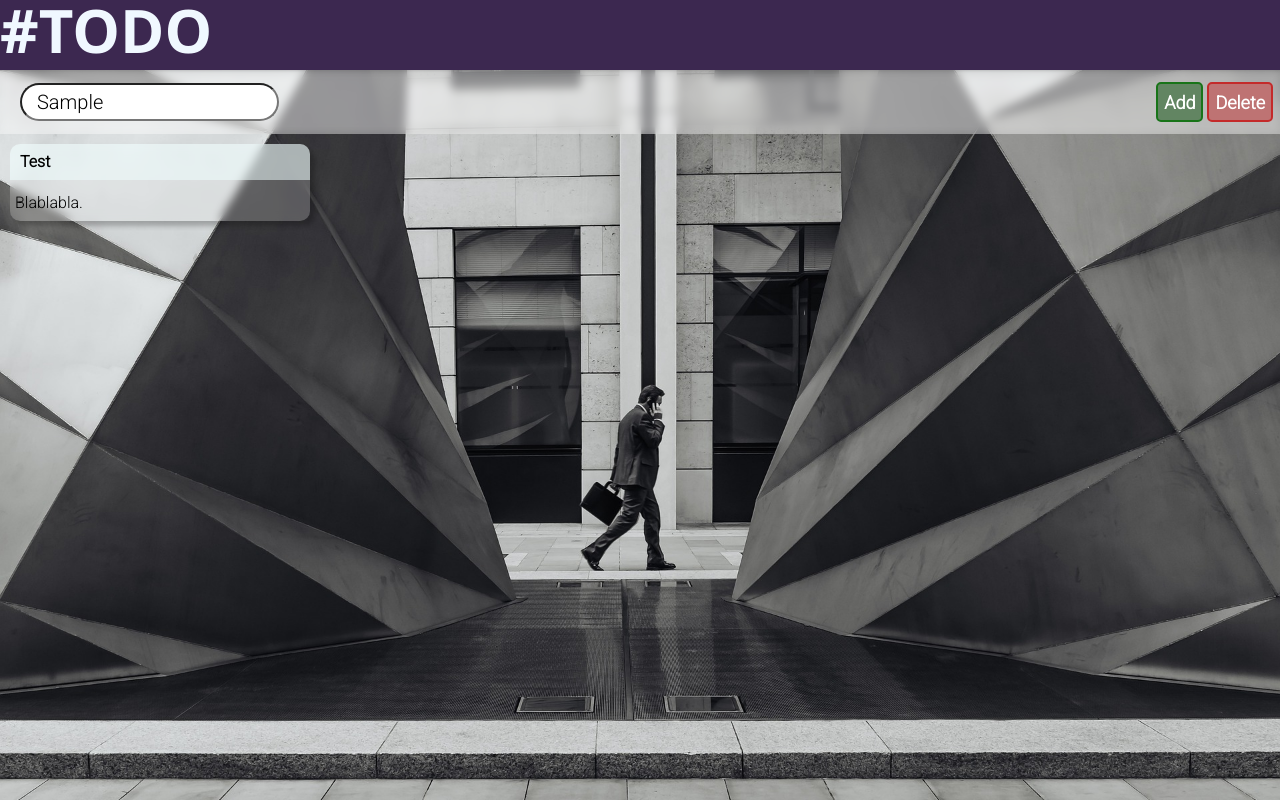
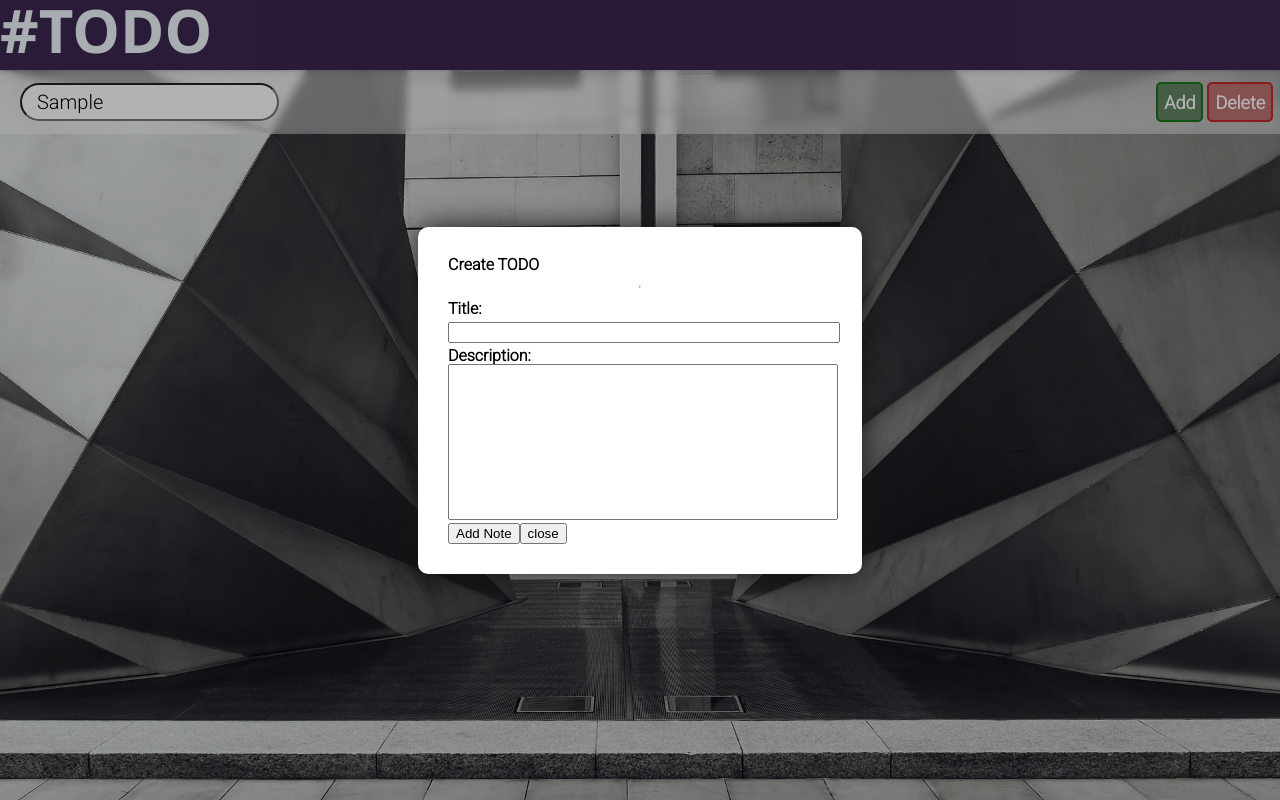
Before and after one commit to Snaakn/Kanban-Board, a Vue app: page / in a window 1280 px wide. Both pictures are taken after typing "Sample" into the empty fields and a click on the button "Add". Built offline with nearby package versions, Linux system fonts and the light colour scheme.

Commit message:
Added create dialog functionality.

```diff
--- a/package.json
+++ b/package.json
@@ -10,7 +10,7 @@
   "dependencies": {
     "vue": "^3.2.47",
     "vue-router": "^4.1.6",
-    "vuedraggable": "^2.24.3"
+    "vuedraggable": "^4.1.0"
   },
   "devDependencies": {
     "@vitejs/plugin-vue": "^4.0.0",
--- a/src/App.vue
+++ b/src/App.vue
@@ -1,60 +1,185 @@
 <script setup>
-  import Toolbar from './components/Toolbar.vue';
-  import TodoItem from './components/TodoItem.vue';
-  // import { RouterLink, RouterView } from 'vue-router'
-  import { ref } from 'vue';
-  // const todos = ref([{title:"",text:""}])
-   const todos = ref([])
+import Toolbar from "./components/Toolbar.vue";
+import TodoItem from "./components/TodoItem.vue";
+import draggable from "vuedraggable";
 
+// import { RouterLink, RouterView } from 'vue-router'
+import { ref } from "vue";
+const todos = ref([]);
+const nextId = ref(0);
+const newTitle = ref("");
+const newText = ref("");
+const showCreateDialog = ref(false)
+
+// Create todo dialog
+const validateNewNote = () => {
+  let inputTitle = document.getElementById("inputTitle")
+  let note = document.getElementById("note")
+
+  if (newTitle.value == "") {
+    inputTitle.className="input-invalid";
+    console.log("Title is empty")
+    return false;
+  }
+  inputTitle.className="input-valid"
+
+  if(newText.value == ""){
+    note.className="input-invalid";
+    return false;
+  }
+  note.className="input-valid"
+
+  return true;
+}
+
+const createNewNote = () => {
+  if (!validateNewNote()) return;
+
+  todos.value.push({
+    id: nextId.value,
+    title: newTitle.value,
+    text: newText.value
+  })
+  ++nextId.value;
+  closeAndClear()
+}
+
+const closeAndClear = () => {
+    newTitle.value = "";
+    newText.value = "";
+    showCreateDialog.value = false;
+  }
+  const toggleDialog =() =>{
+    showCreateDialog.value = !showCreateDialog.value;
+  }
 
 </script>
 
 <template>
-  <link rel="preconnect" href="https://fonts.googleapis.com">
-  <link rel="preconnect" href="https://fonts.gstatic.com" crossorigin>
-  <link href="https://fonts.googleapis.com/css2?family=Roboto:wght@300&display=swap" rel="stylesheet">
+  <link rel="preconnect" href="https://fonts.googleapis.com" />
+  <link rel="preconnect" href="https://fonts.gstatic.com" crossorigin />
+  <link
+    href="https://fonts.googleapis.com/css2?family=Roboto:wght@300&display=swap"
+    rel="stylesheet"
+  />
+  <div class="overlay" v-if="showCreateDialog">
+    <div class="create-dialog">
+      <h1>Create TODO</h1>
+      <hr>
+      <h2>Title:</h2>
+      <input
+        type="text"
+        required="required"
+        id="inputTitle"
+        v-model="newTitle"
+      />
+      <div>
+        Description:
+        <textarea
+          required="required"
+          v-model="newText"
+          name="note"
+          id="note"
+          ref="note"
+          cols="30"
+          rows="10"
+        ></textarea>
+        <button @click="createNewNote()">Add Note</button>
+        <button class="close" @click="closeAndClear">close</button>
+      </div>
+    </div>
+  </div>
 
   <header>
     <h1>#TODO</h1>
   </header>
-  <body>
+  <main>
     <div class="toolbar-container">
-      <Toolbar :todos="todos"/>
+      <Toolbar :todos="todos" :toggleDialog="toggleDialog"/>
     </div>
-    <!-- {{todos}} -->
-    <TodoItem v-for="todo in todos" :todo="todo"/>
+    <!-- {{ todos }} -->
 
-  </body>
-  <div>
-  </div>
+    <draggable :list="todos" item-key="id">
+      <template #item="{ element: todo }">
+        <TodoItem :todo="todo" />
+      </template>
+    </draggable>
+  </main>
+
   <!-- <RouterView /> -->
 </template>
 
 <style scoped>
-body {
-
+.create-todo-dialog {
+  display: block;
+  position: absolute;
+  top: 50%;
+  align-items: center;
 }
-header{
+header {
   background-color: rgb(60, 40, 80);
   height: 70px;
   width: 100%;
-  /* margin-bottom: 20px; */
   filter: drop-shadow(0 0 2px #000000);
   overflow: hidden;
   user-select: none;
 }
 header h1 {
-  color:aliceblue;
-  font-weight:bolder;
+  color: aliceblue;
+  font-weight: bolder;
   font-size: 60px;
-  font-family:'Segoe UI', Tahoma, Geneva, Verdana, sans-serif;
+  font-family: "Segoe UI", Tahoma, Geneva, Verdana, sans-serif;
 }
 
-  .toolbar-container {
+.toolbar-container {
   /* background: inherit; */
   overflow: hidden;
   background-color: rgba(255, 255, 255, 0.2);
   backdrop-filter: blur(5px);
 }
 
+.overlay {
+  position: absolute;
+  width: 100%;
+  height: 100%;
+  background-color: rgba(0, 0, 0, 0.301);
+  z-index: 10;
+  display: flex;
+  align-items: center;
+  justify-content: center;
+  overflow: hidden;
+}
+
+.create-dialog {
+  font-family: "Roboto", sans-serif;
+  font-weight: bold;
+  width: 30vw;
+  background-color: white;
+  border-radius: 10px;
+  padding: 30px;
+  margin: 5px;
+  position: relative;
+  display: flex;
+  gap: 5px;
+  flex-direction: column;
+  filter: drop-shadow(0 0 15px #161616);
+}
+.create-dialog textarea,
+input {
+  font-family: inherit;
+  font-weight:300;
+  width: 100%;
+  resize: none;
+}
+
+.create-dialog .input-valid {
+}
+
+.create-dialog .input-invalid{
+  border-color: red;
+}
+.create-dialog .input-invalid:focus-visible {
+  border-color: red;
+  outline: red auto 1px;
+}
 </style>
--- a/src/components/Toolbar.vue
+++ b/src/components/Toolbar.vue
@@ -1,14 +1,7 @@
 <script setup>
-    import { defineProps } from 'vue';
-    const { todos } = defineProps(["todos"])
+    import { defineProps} from 'vue';
 
-    const bla = () => {
-        todos.push({
-            title: "Test",
-            text: "Blablabla."
-        })
-    }
-
+    const {todos, toggleDialog} = defineProps(["todos", "toggleDialog"])
 
 </script>
 
@@ -16,11 +9,10 @@
     <div class="toolbar-container">
         <div class="filter-field"><input type="text" id="filterField" placeholder="Filter Todos"></div>
         <div class="button-container-r">
-            <button id ="add" class="btn btn-add" v-on:click="bla()">Add</button>
+            <button id ="add" class="btn btn-add" @click="toggleDialog()">Add</button>
             <button class="btn btn-del">Delete</button>
         </div>
     </div>
-
 </template>
 
 <style scoped>
@@ -40,7 +32,6 @@
         border-radius: 30px;
         padding: 5px 15px;
         font-family: 'Roboto', sans-serif;
-
     }
 
     .button-container-r {
```
Also changed, not shown: 1 other file (tests, documents, lock files or other folders).
